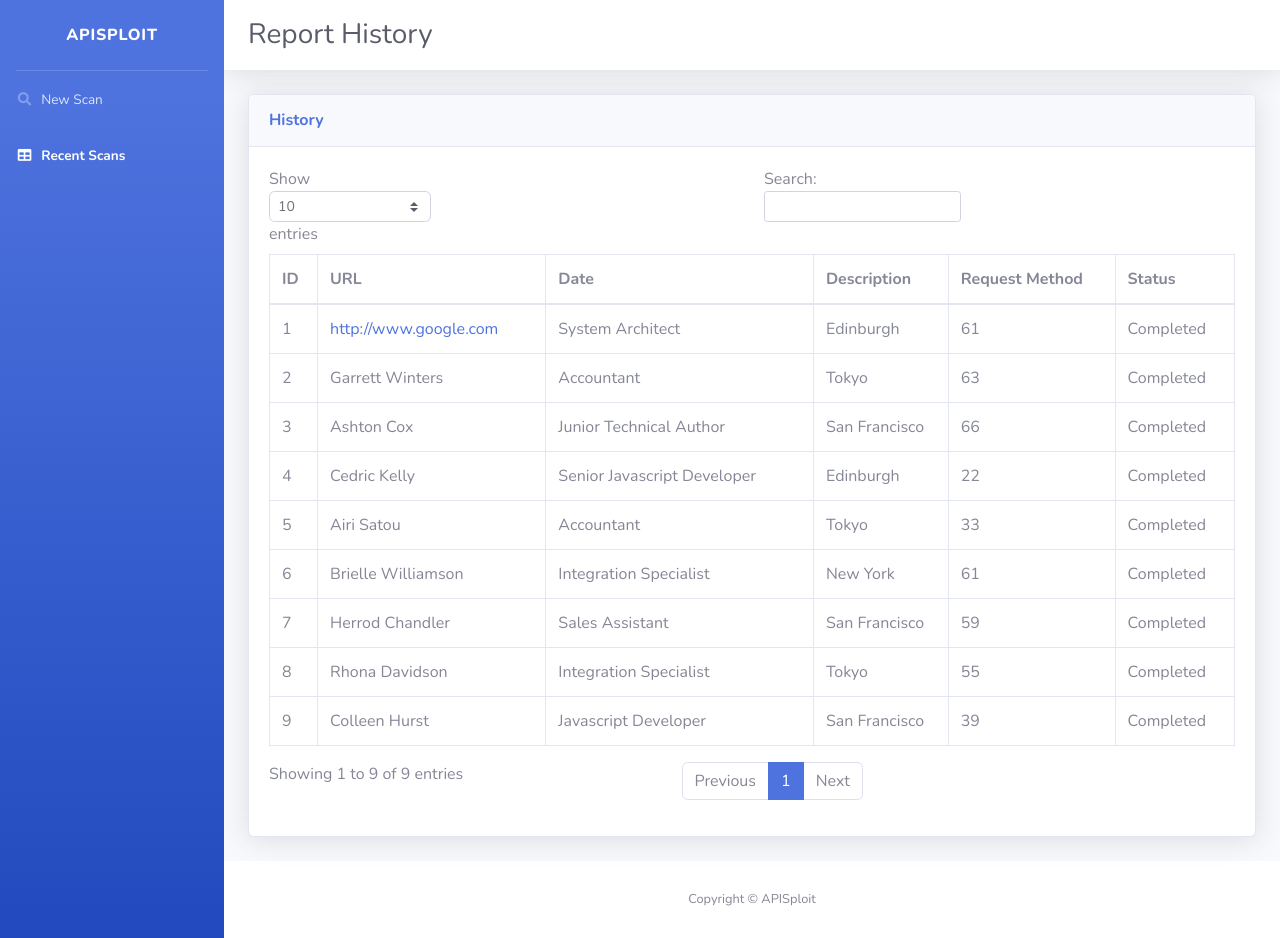
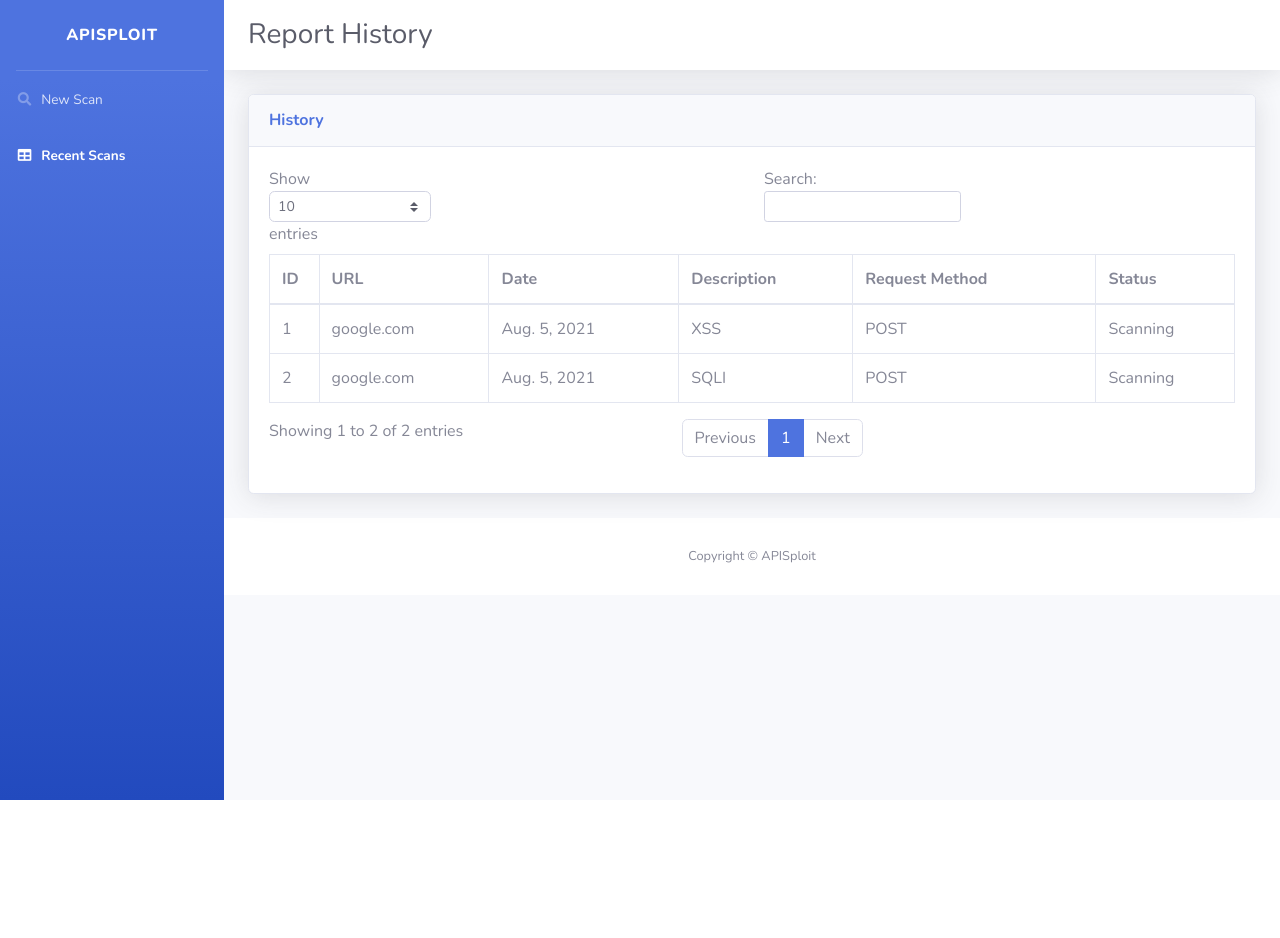
Before and after one commit to kevindoubleu/APISploit, a Django app: page /history in a window 1280 px wide. After the commit the page ends 800 px from the top, so only its background shows below. Run offline with Django 3.2, Linux system fonts and the light colour scheme; data comes from the database, SQL or seed files in the repository; some libraries are stand-ins or nearby versions.

Commit message:
connect history page to db

```diff
--- a/APISPloit/pentest/templates/pentest/history.html
+++ b/APISPloit/pentest/templates/pentest/history.html
@@ -24,78 +24,24 @@ Report History
                     </tr>
                 </thead>
                 <tbody>
+                    {% for test in tests %}
                     <tr>
-                        <td>1</td>
-                        <td><a href = "http://www.google.com">http://www.google.com</a></td>
-                        <td>System Architect</td>
-                        <td>Edinburgh</td>
-                        <td>61</td>
-                        <td>Completed</td>
+                        <td>{{ test.id }}</td>
+                        <td>{{ test.scan.url }}</td>
+                        <td>{{ test.start_time | date:"DATE_FORMAT" }}</td>
+                        <td>{{ test.test_name }}</td>
+                        <td>{{ test.scan.request_method }}</td>
+                        <td>
+                        {% if test.start_time and test.end_time %}
+                            Completed
+                        {% elif test.start_time %}
+                            Scanning
+                        {% else %}
+                            Queued
+                        {% endif %}
+                        </td>
                     </tr>
-                    <tr>
-                        <td>2</td>
-                        <td>Garrett Winters</td>
-                        <td>Accountant</td>
-                        <td>Tokyo</td>
-                        <td>63</td>
-                        <td>Completed</td>
-                    </tr>
-                    <tr>
-                        <td>3</td>
-                        <td>Ashton Cox</td>
-                        <td>Junior Technical Author</td>
-                        <td>San Francisco</td>
-                        <td>66</td>
-                        <td>Completed</td>
-                    </tr>
-                    <tr>
-                        <td>4</td>
-                        <td>Cedric Kelly</td>
-                        <td>Senior Javascript Developer</td>
-                        <td>Edinburgh</td>
-                        <td>22</td>
-                        <td>Completed</td>
-                    </tr>
-                    <tr>
-                        <td>5</td>
-                        <td>Airi Satou</td>
-                        <td>Accountant</td>
-                        <td>Tokyo</td>
-                        <td>33</td>
-                        <td>Completed</td>
-                    </tr>
-                    <tr>
-                        <td>6</td>
-                        <td>Brielle Williamson</td>
-                        <td>Integration Specialist</td>
-                        <td>New York</td>
-                        <td>61</td>
-                        <td>Completed</td>
-                    </tr>
-                    <tr>
-                        <td>7</td>
-                        <td>Herrod Chandler</td>
-                        <td>Sales Assistant</td>
-                        <td>San Francisco</td>
-                        <td>59</td>
-                        <td>Completed</td>
-                    </tr>
-                    <tr>
-                        <td>8</td>
-                        <td>Rhona Davidson</td>
-                        <td>Integration Specialist</td>
-                        <td>Tokyo</td>
-                        <td>55</td>
-                        <td>Completed</td>
-                    </tr>
-                    <tr>
-                        <td>9</td>
-                        <td>Colleen Hurst</td>
-                        <td>Javascript Developer</td>
-                        <td>San Francisco</td>
-                        <td>39</td>
-                        <td>Completed</td>
-                    </tr>
+                    {% endfor %}
                 </tbody>
             </table>
         </div>
--- a/APISPloit/pentest/views.py
+++ b/APISPloit/pentest/views.py
@@ -1,4 +1,4 @@
-from django.shortcuts import render, get_object_or_404
+from django.shortcuts import render, get_object_or_404, get_list_or_404
 from .models import Scan, Test
 
 # Create your views here.
@@ -6,7 +6,11 @@ def home(request):
     return render(request, 'pentest/index.html')
 
 def history(request):
-    return render(request, 'pentest/history.html')
+    tests = get_list_or_404(Test)
+    context = {
+        'tests': tests
+    }
+    return render(request, 'pentest/history.html', context)
 
 def detail(request, test_id):
     test_obj = get_object_or_404(Test, pk=test_id)
```
